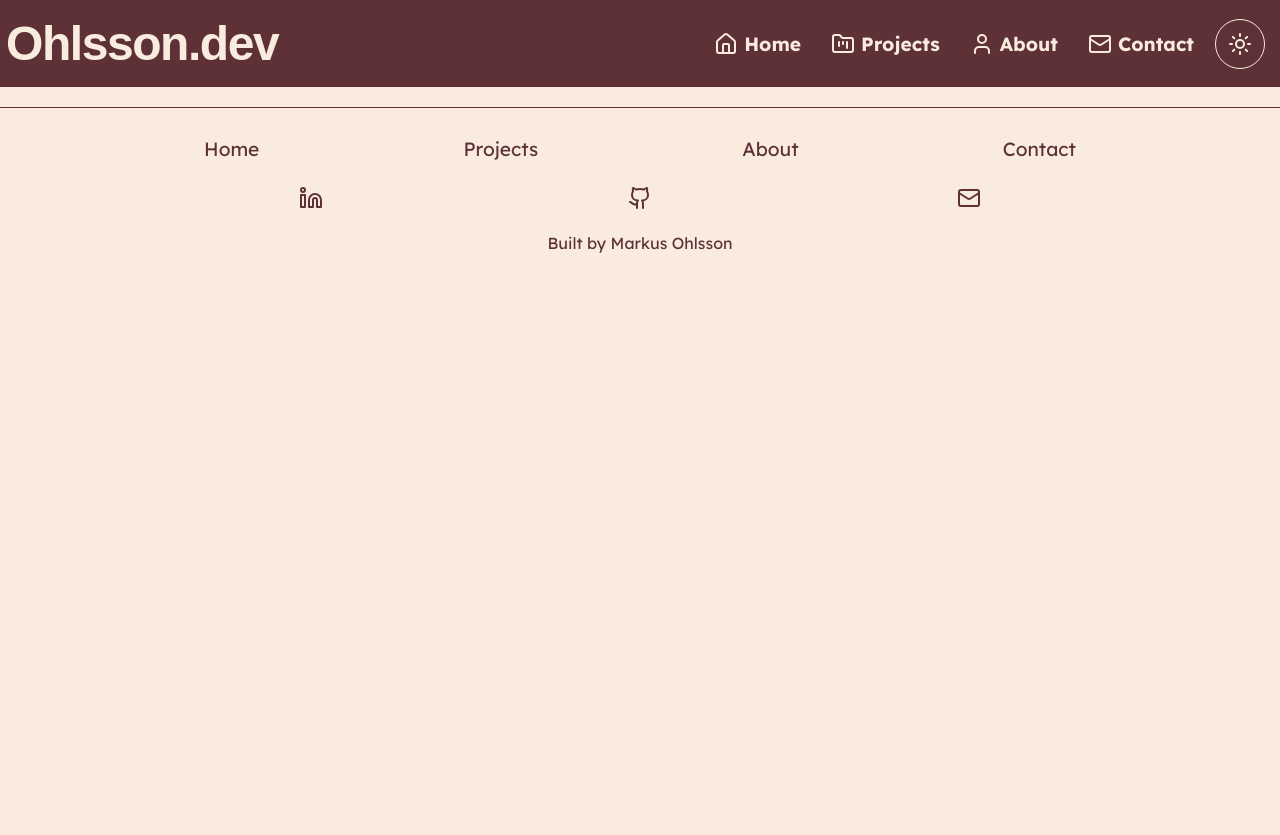
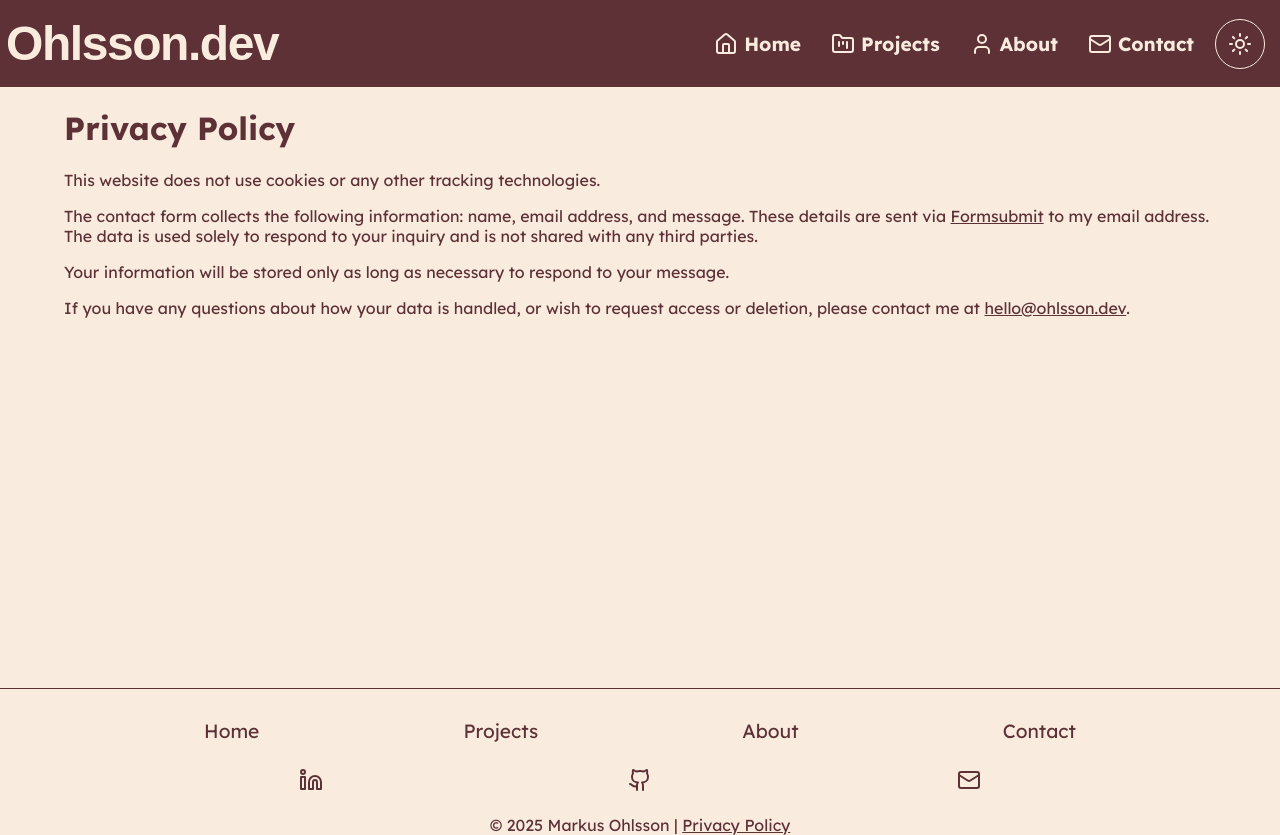
Before and after one commit to markusohlsson/portfoliov2, a Vue app: page /privacy-policy in a window 1280 px wide. Before the commit the page ends 800 px from the top, so only its background shows below. Built offline with nearby package versions, Linux system fonts and the light colour scheme; a web font is replaced by a local one.

Commit message:
Added privacy policy page and updated some css

```diff
--- a/src/assets/styles/base.css
+++ b/src/assets/styles/base.css
@@ -20,6 +20,7 @@
 @import url('./pages/home.css');
 @import url('./pages/projects.css');
 @import url('./pages/projectdetails.css');
+@import url('./pages/privacy.css');
 
 body {
 	font-family: var(--base-font);
@@ -27,7 +28,11 @@ body {
 	color: var(--primary-color);
 	font-weight: var(--fw-regular);
 	font-style: normal;
-  	margin: 0;
+  margin: 0;
+}
+
+.privacy-link {
+  color:inherit;
 }
 
 .dark {
--- a/src/assets/styles/components/contactform.css
+++ b/src/assets/styles/components/contactform.css
@@ -8,6 +8,14 @@
   width: 100%;
   max-width: 500px;
 }
+
+  .contact-privacy {
+    text-align: center;
+
+    a {
+      color: inherit;
+    }
+  }
 
 .contact-form-row {
   position: relative;
--- a/src/assets/styles/components/navbar.css
+++ b/src/assets/styles/components/navbar.css
@@ -210,6 +210,7 @@
 					font-weight: var(--fw-bold);
 					font-size: var(--font-size-md);
 					border-radius: var(--radius-md);
+					position:relative;
 				}
 
 				.navigation-list-item:hover {
@@ -217,6 +218,18 @@
 					background-color: var(--secondary-color);
 					border-radius: var(--radius-md);
 					transition: background-color 0.5s ease;
+					transform: translateY(-1px);
+				}
+
+				.router-link-active.navigation-list-item::after {
+					content: "";
+					background-color: var(--secondary-color);
+					height:2px;
+					width:80%;
+					position: absolute;
+					bottom: 25%;
+					right:10%;
+					border-radius: var(--radius-sm);
 				}
 
 				.settings {
--- /dev/null
+++ b/src/assets/styles/pages/privacy.css
@@ -0,0 +1,7 @@
+@import url('../variables.css');
+
+.privacy {
+    width:90vw;
+    height:70vh;
+    margin: 0 auto;
+}
--- a/src/components/ContactForm.vue
+++ b/src/components/ContactForm.vue
@@ -81,6 +81,7 @@
       name="_captcha"
       value="false"
     >
+    <span class="contact-privacy">By submitting this form, you agree to our <router-link to="/privacy-policy">Privacy Policy</router-link>.</span>
     <button
       type="submit"
       class="contact-button"
--- a/src/components/EducationCard.vue
+++ b/src/components/EducationCard.vue
@@ -27,10 +27,9 @@
       class="education-description"
       data-aos="fade-up-left"
     >
-      During the vocational education program in E-commerce Web Development, I learned to work with databases,
-      build responsive websites, and create as well as manage APIs. The focus has been on expanding my skills in both
-      front-end and back-end development, including HTML5, CSS, JavaScript, PHP, and SQL. I have also gained experience
-      integrating various business systems and payment solutions.
+      Completed an 82-week vocational program focused on both frontend and backend development: HTML5, CSS, JavaScript, PHP, and SQL. Training included working with databases, building responsive websites, developing and managing APIs, and integrating business systems and payment solutions.
+
+      The program included a 25-week internship at Webhallen Sverige AB, where I gained hands-on experience in webshop development as part of an agile team.
     </p>
     <a
       class="link-button"
--- a/src/components/Footer.vue
+++ b/src/components/Footer.vue
@@ -52,7 +52,10 @@
       </ul>
     </div>
     <div class="footer-bottom">
-      <span>Built by Markus Ohlsson</span>
+      <span>© 2025 Markus Ohlsson | <router-link
+        class="privacy-link"
+        to="/privacy-policy"
+      >Privacy Policy</router-link></span>
     </div>
   </div>
 </template>
--- a/src/components/Hero.vue
+++ b/src/components/Hero.vue
@@ -74,7 +74,7 @@ onMounted(() => {
     backSpeed: 50,
     showCursor: true,
     cursorChar: '|',
-    loop: false,
+    loop: true,
     startDelay: 900,
   })
 })
--- a/src/pages/About.vue
+++ b/src/pages/About.vue
@@ -166,9 +166,7 @@ const awards = reactive([
         class="philosophy-text"
         data-aos="fade-up-left"
       >
-        I believe in clean, maintainable code, open communication, and
-        continuous learning. I’m a team player who loves collaborating and
-        sharing knowledge.
+        I believe in clean, maintainable code, open communication, and continuous learning. I enjoy collaborating in teams and sharing knowledge to create the best solutions.
       </p>
     </section>
 
--- a/src/pages/Home.vue
+++ b/src/pages/Home.vue
@@ -14,7 +14,7 @@ import { projects } from '../data/projects';
         position: 'Fullstack Developer Consultant',
         imageLight: whlogoWhite,
         imageDark: whlogoBlack,
-        description: 'Worked as part of an agile team to enhance the webshop. Collaborated with UX designers and departments to align technical solutions with user and business needs.',
+        description: 'Enhanced the company webshop as part of an agile team, collaborating with UX designers and departments to deliver user-focused, business-driven solutions. Built and maintained features using Laravel, Vue.js, MySQL, and SCSS, with JIRA for agile task management.',
         skills: ['Laravel', 'JavaScript', 'Vue.js', 'MySQL', 'SCSS', 'Git', 'JIRA'],
         year: 'May 2024 - Current'
     },
@@ -23,7 +23,7 @@ import { projects } from '../data/projects';
         position: 'Fullstack Developer Internship',
         imageLight: whlogoWhite,
         imageDark: whlogoBlack,
-        description: 'Completed an internship during studies focusing on both frontend and backend development. Gained experience working in an agile team and was later hired as a consultant.',
+        description: 'Gained full-stack experience in an agile team, contributing to webshop development with Laravel, Vue.js, and MySQL. Later transitioned into a consultant role.',
         skills: ['Laravel', 'Vue.js', 'PHP', 'JavaScript', 'MySQL', 'Git'],
         year: 'Oct 2023 - May 2024'
     },
@@ -32,7 +32,7 @@ import { projects } from '../data/projects';
         position: 'Customer Service Agent',
         imageLight: whlogoWhite,
         imageDark: whlogoBlack,
-        description: 'Handled customer inquiries via chat, email, phone, and forums. Responsible for troubleshooting and managing delivery and order issues.',
+        description: 'Provided support via chat, email, phone, and forums. Responsible for troubleshooting, resolving order and delivery issues, and ensuring a positive customer experience.',
         skills: ['Customer Support', 'Troubleshooting', 'Communication'],
         year: 'Sep 2020 - Sep 2022'
     },
--- /dev/null
+++ b/src/pages/Privacy.vue
@@ -0,0 +1,25 @@
+<template>
+  <div class="privacy">
+    <h1 class="privacy-title">
+      Privacy Policy
+    </h1>
+    <p class="privacy-paragraph">
+      This website does not use cookies or any other tracking technologies.
+    </p>
+    <p>
+      The contact form collects the following information: name, email address, and message. These details are sent via <a
+        class="privacy-link"
+        href="https://formsubmit.co/"
+        target="_blank"
+        rel="noopener noreferrer"
+      >Formsubmit</a> to my email address. The data is used solely to respond to your inquiry and is not shared with any third parties.
+    </p>
+    <p>Your information will be stored only as long as necessary to respond to your message.</p>
+    <p>
+      If you have any questions about how your data is handled, or wish to request access or deletion, please contact me at <a
+        class="privacy-link"
+        href="mailto:hello@ohlsson.dev"
+      >hello@ohlsson.dev</a>.
+    </p>
+  </div>
+</template>
--- a/src/router/index.js
+++ b/src/router/index.js
@@ -6,6 +6,7 @@ import Contact from '../pages/Contact.vue';
 import About from '../pages/About.vue';
 import Success from '../pages/Success.vue';
 import ProjectDetails from '../pages/ProjectDetails.vue';
+import Privacy from '../pages/Privacy.vue';
 
 const routes = [
     { path: '/', component: Home, name: 'Home'},
@@ -14,6 +15,7 @@ const routes = [
     { path: '/contact', component: Contact, name: 'Contact'},
     { path: '/about', component: About, name: 'About'},
     { path: '/contact/success', component: Success, name: 'Success'},
+    { path: '/privacy-policy', component: Privacy, name: 'Privacy'},
 
 ];
 
```
